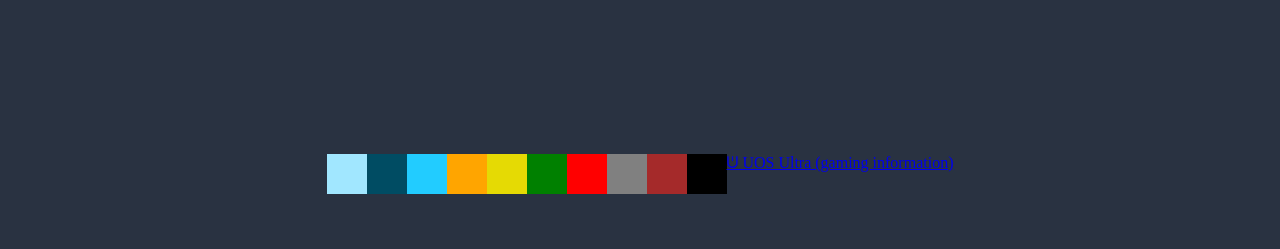
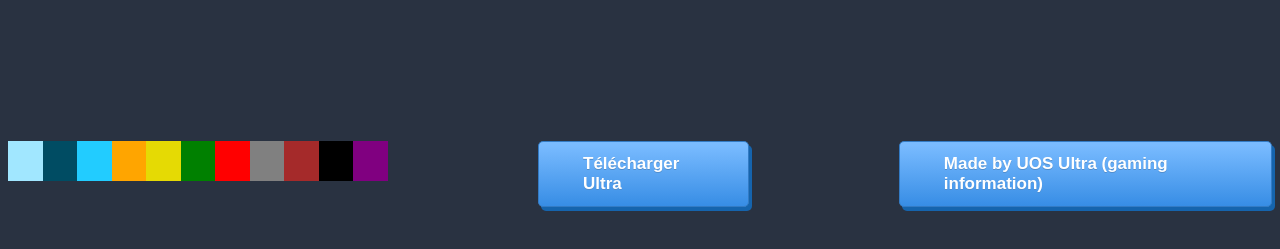
Before and after one commit to vicous6/ultra-pixel-wars, a website with bundled scripts: page public/index.html in a window 1280 px wide. Shown: the part 351-600 px from the top of the page. Built offline with nearby package versions, Linux system fonts and the light colour scheme; files whose address does not match are found by name.

Commit message:
make it better

```diff
--- a/public/css/style.css
+++ b/public/css/style.css
@@ -17,6 +17,32 @@ h1 {
   display: flex;
 }
 
+
+.myButton {
+  margin-left: 150px;
+	box-shadow: 3px 4px 0px 0px #1564ad;
+	background:linear-gradient(to bottom, #79bbff 5%, #378de5 100%);
+	background-color:#79bbff;
+	border-radius:5px;
+	border:1px solid #337bc4;
+	display:inline-block;
+	cursor:pointer;
+	color:#ffffff;
+	font-family:Arial;
+	font-size:17px;
+	font-weight:bold;
+	padding:12px 44px;
+	text-decoration:none;
+	text-shadow:0px 1px 0px #528ecc;
+}
+.myButton:hover {
+	background:linear-gradient(to bottom, #378de5 5%, #79bbff 100%);
+	background-color:#378de5;
+}
+.myButton:active {
+	position:relative;
+	top:1px;
+}
 .color-box {
   height: 40px;
   width: 40px;
@@ -52,3 +78,7 @@ h1 {
 .color-black {
   background-color: #000000;
 }
+
+.color-purple {
+  background-color: #800080;
+}
--- a/public/index.html
+++ b/public/index.html
@@ -20,7 +20,10 @@
         <div class="color-box color-grey" data-color="#808080"></div>
         <div class="color-box color-brown" data-color="#A52A2A"></div>
         <div class="color-box color-black" data-color="#000000"></div>
-        <a href="https://twitter.com/UOS__ULTRA">ᕫ UOS Ultra (gaming information)</a>
+        <div class="color-box color-purple" data-color="#800080"></div>
+        <a  class="myButton" href="http://ultra-uos.org/"> Télécharger Ultra</a>
+        <a  class="myButton" href="https://twitter.com/UOS__ULTRA"> Made by UOS Ultra (gaming information)</a>
+
       </div>
     </div>
     <script src="/socket.io/socket.io.js"></script>
```
